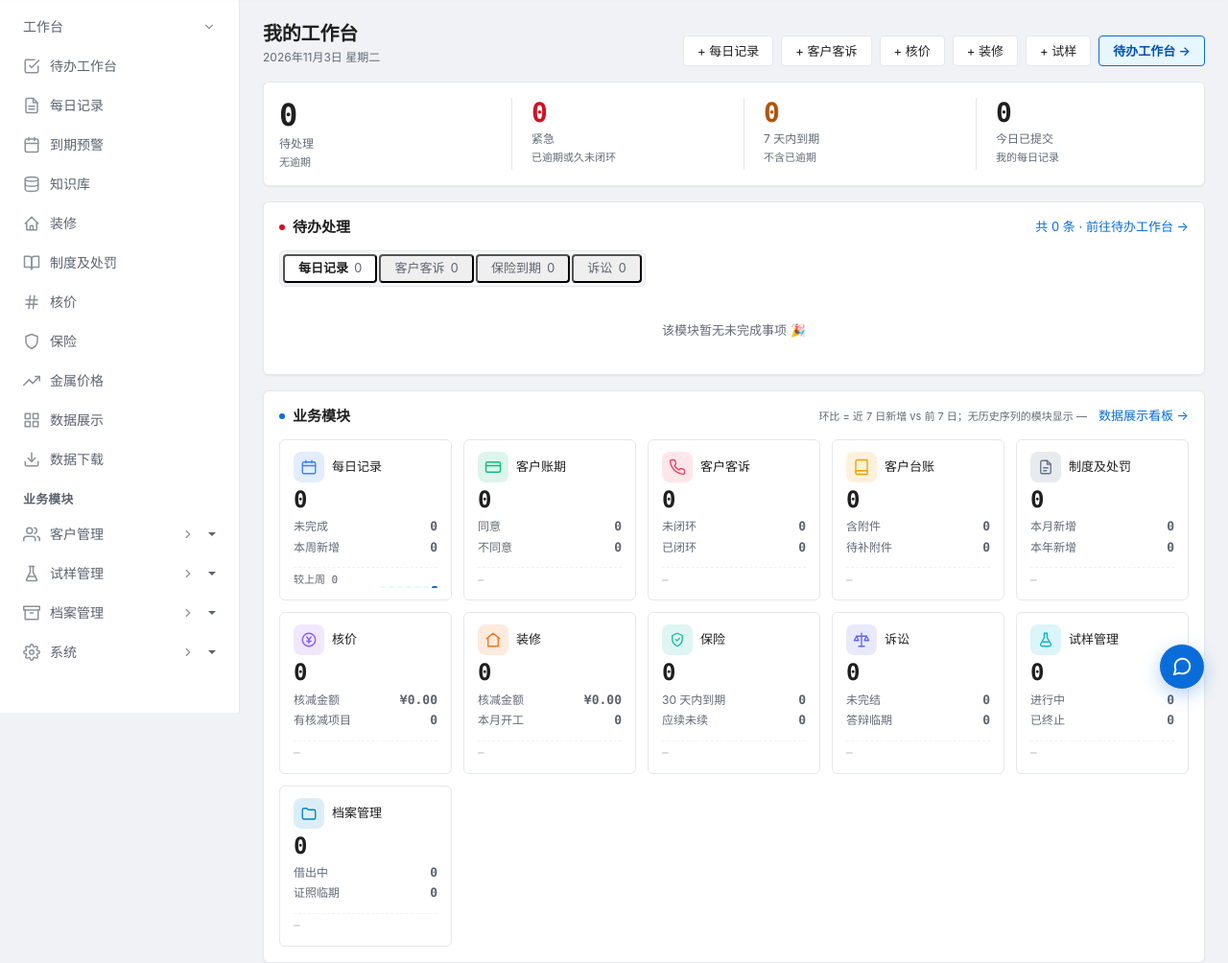
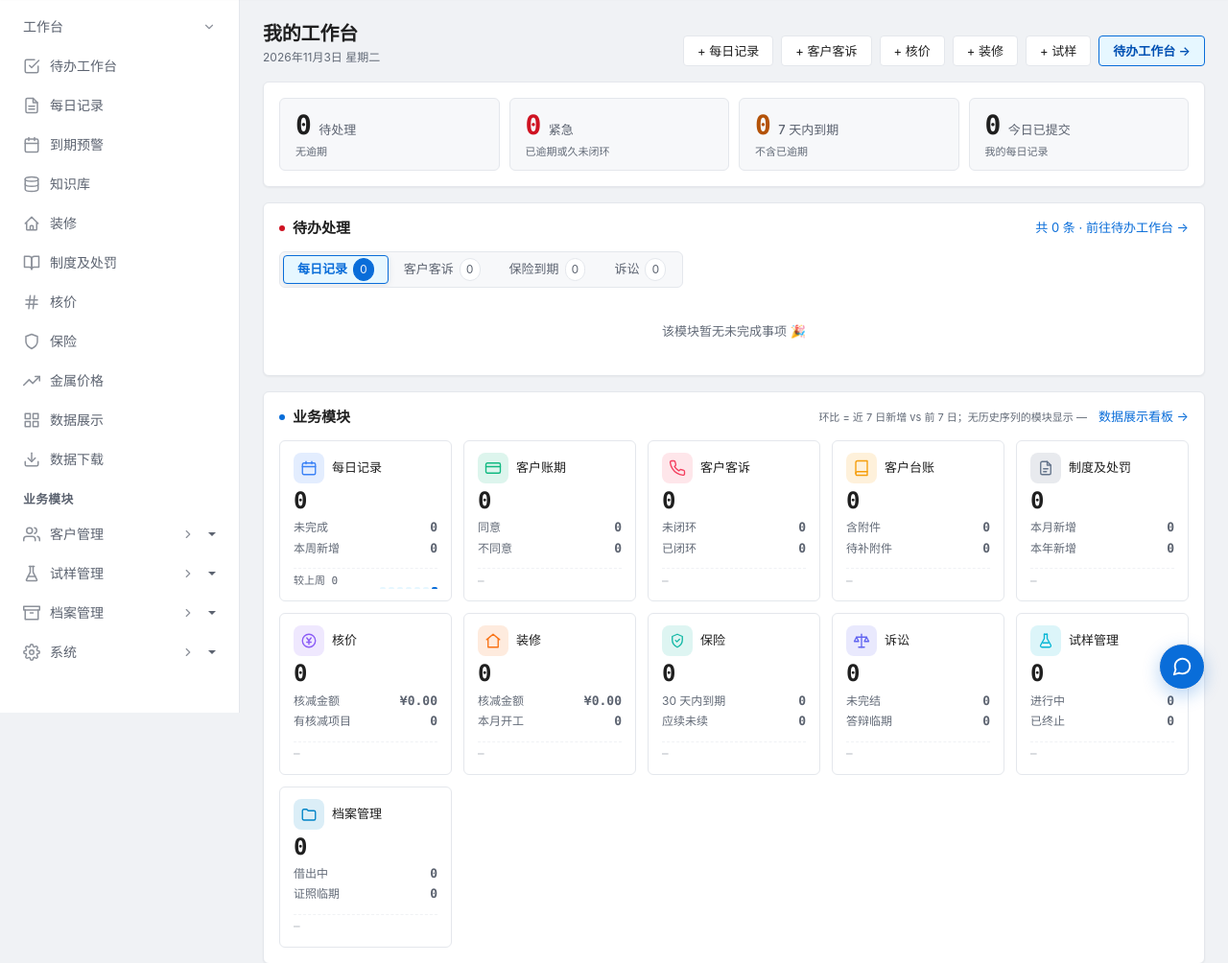
Before and after one commit to jefxff/ai-daily-work-record, a Django app: page / in a window 1280 px wide. Shown: the part 57-1061 px from the top of the page at 96% size. Run offline with Django 4.2, Linux system fonts and the light colour scheme; the visitor is signed in with stand-in values (Sample User, id 1); data that the repository does not hold is empty; some libraries are stand-ins or nearby versions.

Commit message:
fix(ui): 首页 KPI 卡片化 + 待办分段控件修复（用户反馈）
- KPI 四格从「纯文字 + 竖分隔线」改为等宽指标卡：浅灰底 + 边框 +
  圆角，数字与标签同行基线对齐、口径副标题换行，不再稀疏散乱
- 分段 tab 修复：seg-tabs__item 基类未重置 <button> 的 UA 默认样式
  （灰底灰描边），四个标签渲染成零散小按钮；补 background/border/
  cursor/font 重置。首页激活项改主色调（浅蓝底 + 主色描边 + 反白
  计数徽章），未激活项融入分段容器
- seg-tabs--home 计数徽章样式（白底描边 / 激活反白主色）
- 移动端 2 列 KPI 网格同步适配；640px 旧 flex 覆盖规则清理

全量样式基于设计令牌，深浅主题通用；notifications / UI 回归测试通过。

```diff
--- a/records/templates/records/base.html
+++ b/records/templates/records/base.html
@@ -19,8 +19,8 @@
     <link href="{% static 'css/bootstrap.min.css' %}?v=5.3" rel="stylesheet">
     <!-- 设计令牌 + 外壳 + 组件：外置后可被浏览器缓存；版本号用于发布瞬间避免「新 HTML + 旧 CSS」 -->
     <link href="{% static 'css/tokens.css' %}?v=20261101f" rel="stylesheet">
-    <link href="{% static 'css/app.css' %}?v=20261103c" rel="stylesheet">
-    <link href="{% static 'css/components.css' %}?v=20261103c" rel="stylesheet">
+    <link href="{% static 'css/app.css' %}?v=20261103d" rel="stylesheet">
+    <link href="{% static 'css/components.css' %}?v=20261103d" rel="stylesheet">
     <link href="{% static 'copilot/panel.css' %}?v=20261101b" rel="stylesheet">
     <!-- 列表页通用表格工具（列设置 / 表头语义 / 操作列收纳），defer 不阻塞首屏 -->
     <script src="{% static 'js/table-tools.js' %}?v=20261101b" defer></script>
@@ -77,7 +77,7 @@
     <!-- Bootstrap 5 JS -->
     <!-- 侧边栏交互 -->
     <!-- 应用外壳交互：侧栏抽屉 / 用户菜单 / 通知轮询 / 弹窗 / Toast（原 544 行内联脚本） -->
-    <script src="{% static 'js/shell.js' %}?v=20261103c" defer></script>
+    <script src="{% static 'js/shell.js' %}?v=20261103d" defer></script>
 
     <!-- 操作列图标微按钮 + 悬停提示（原内联脚本；同步加载，保证首屏不闪） -->
     <script src="{% static 'js/act-icons.js' %}?v=20261102"></script>
--- a/static/css/app.css
+++ b/static/css/app.css
@@ -1350,26 +1350,29 @@ a.home-action__stat:hover { background: var(--c-surface-sunken); color: var(--c-
 .home-panel__link { font-size: 0.8125rem; color: var(--c-primary); text-decoration: none; white-space: nowrap; }
 .home-panel__link:hover { color: var(--c-primary-active); text-decoration: underline; }
 
-/* 面板 1：我的待办 —— KPI 独立成行，动作行单独一行（规划书 home-2） */
+/* 面板 1：我的待办 —— KPI 卡片化：4 个等宽指标卡，数字+标签同行、口径换行
+   （用户反馈：纯文字 + 竖分隔线在大屏上稀疏无重心） */
 .home-todo { display: flex; flex-direction: column; align-items: stretch; gap: 0.875rem; }
-.home-kpis { display: flex; flex-wrap: wrap; align-items: stretch; gap: 0 1.25rem; }
-.home-kpi { display: flex; flex: 1 1 7rem; flex-direction: column; gap: 0.125rem; min-width: 6rem; padding: 0 0 0 1.25rem; border-left: 1px solid var(--c-border); color: var(--c-text-secondary); text-decoration: none; }
-.home-kpi:first-child { padding-left: 0; border-left: 0; }
-a.home-kpi:hover { color: var(--c-text); text-decoration: none; }
+.home-kpis { display: grid; grid-template-columns: repeat(4, minmax(0, 1fr)); gap: 0.625rem; }
+.home-kpi { display: flex; flex-wrap: wrap; align-items: baseline; column-gap: 0.5rem; padding: 0.8125rem 1rem 0.6875rem; background: var(--c-surface-sunken); border: 1px solid var(--c-border); border-radius: var(--r-md); color: var(--c-text-secondary); text-decoration: none; }
+a.home-kpi:hover { border-color: var(--c-border-strong); color: var(--c-text); text-decoration: none; }
 a.home-kpi:hover .home-kpi__value { color: var(--c-primary-active); }
-.home-kpi__value { font-family: var(--font-mono); font-size: 1.75rem; font-weight: 600; line-height: 1.15; letter-spacing: -0.02em; color: var(--c-text); }
-.home-kpi--main .home-kpi__value { font-size: 2rem; }
+.home-kpi__value { font-family: var(--font-mono); font-size: 1.75rem; font-weight: 600; line-height: 1.1; letter-spacing: -0.02em; color: var(--c-text); }
 .home-kpi--danger .home-kpi__value { color: var(--c-danger); }
 .home-kpi--warning .home-kpi__value { color: var(--c-warning); }
-.home-kpi__label { font-size: 0.75rem; color: var(--c-text-tertiary); white-space: nowrap; }
+.home-kpi__label { font-size: 0.8125rem; font-weight: 500; color: var(--c-text-secondary); white-space: nowrap; }
 /* 口径副标题：说明这个数字包含什么，避免「54 与 31 是什么关系」无解 */
-.home-kpi__meta { font-size: 0.6875rem; line-height: 1.5; color: var(--c-text-tertiary); white-space: nowrap; }
+.home-kpi__meta { width: 100%; margin-top: 0.1875rem; font-size: 0.6875rem; line-height: 1.5; color: var(--c-text-tertiary); white-space: nowrap; }
 .home-kpi__meta.is-danger { color: var(--c-danger); }
 
 /* 面板 2：待办处理 —— seg-tabs 切换来源，首页内直接展开各来源未完成记录
    （用户反馈：合并 Top5 只能看一个静态视角，且不想每次都跳待办工作台） */
 .seg-tabs--home { margin-bottom: 0.875rem; max-width: 100%; overflow-x: auto; scrollbar-width: none; }
 .seg-tabs--home::-webkit-scrollbar { display: none; }
+/* 计数徽章：容器底上白底描边；激活 tab 上反白主色 */
+.seg-tabs--home .seg-tabs__count { min-width: 1.25rem; padding: 0 6px; border: 1px solid var(--c-border); border-radius: 999px; background: var(--c-surface); text-align: center; font-size: 0.75rem; line-height: 1.375rem; }
+.seg-tabs--home .seg-tabs__item.is-active { background: var(--c-primary-subtle); border: 1px solid var(--c-primary); color: var(--c-primary); font-weight: 600; }
+.seg-tabs--home .seg-tabs__item.is-active .seg-tabs__count { background: var(--c-primary); border-color: var(--c-primary); color: var(--c-text-inverse); }
 .home-tpane__empty { padding: 1.25rem 0.25rem; text-align: center; font-size: 0.8125rem; color: var(--c-text-tertiary); }
 .home-btn { display: inline-flex; align-items: center; gap: 0.375rem; padding: 0.4375rem 0.875rem; border: 1px solid var(--c-border); border-radius: var(--r-sm); background: var(--c-surface); color: var(--c-text); font-size: 0.8125rem; line-height: 1.25; text-decoration: none; white-space: nowrap; transition: background var(--dur-fast) ease, border-color var(--dur-fast) ease; }
 .home-btn:hover { background: var(--c-surface-sunken); border-color: var(--c-border-strong); color: var(--c-text); text-decoration: none; }
@@ -1474,8 +1477,7 @@ a.home-kpi:hover .home-kpi__value { color: var(--c-primary-active); }
 @media (max-width: 640px) {
     .home-panel { padding: 0.75rem; }
     .home-head__meta { display: none; }
-    .home-kpis { display: grid; grid-template-columns: repeat(2, minmax(0, 1fr)); gap: 0.875rem 0.75rem; }
-    .home-kpi { flex: 0 0 auto; padding: 0; border-left: 0; }
+    .home-kpis { grid-template-columns: repeat(2, minmax(0, 1fr)); gap: 0.5rem; }
     .home-kpi__value { font-size: 1.5rem; }
     .home-kpi__meta { white-space: normal; }
     .home-head__actions { justify-content: flex-start; }
--- a/static/css/components.css
+++ b/static/css/components.css
@@ -1706,6 +1706,10 @@ tr[data-href]:has(td .act-more[open]) > td { background: transparent; }
   gap: 6px;
   height: 30px;
   padding: 0 14px;
+  border: 0;                /* <button> 需要重置 UA 默认样式，否则出现独立的灰底描边块 */
+  background: transparent;
+  cursor: pointer;
+  font: inherit;
   border-radius: calc(var(--r-md) - 2px);
   font-size: var(--fs-sm);
   color: var(--c-text-secondary);
```
